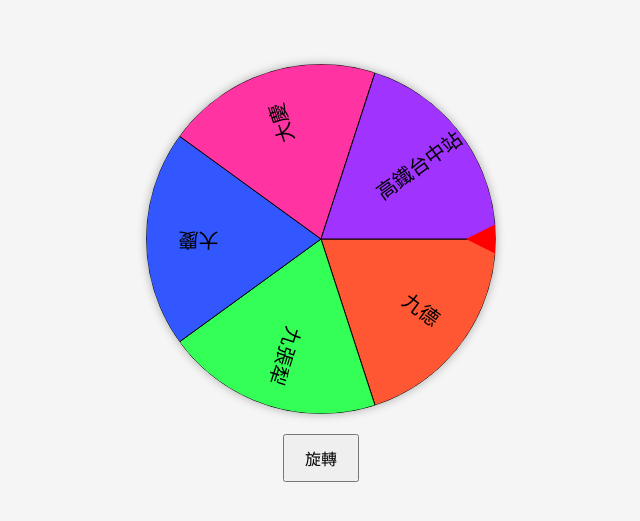
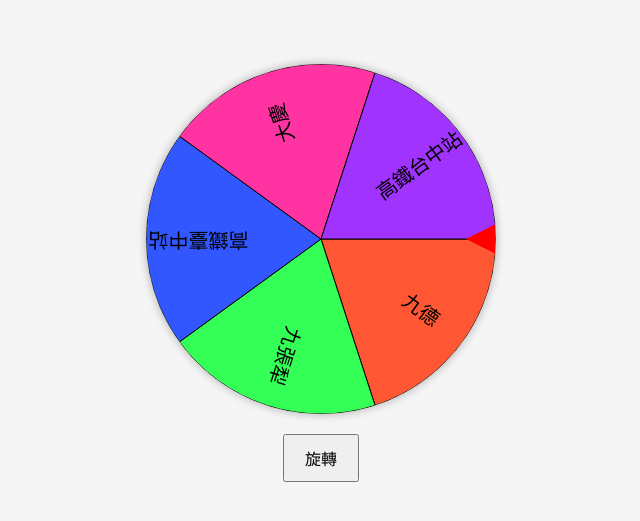
Before and after one commit to 3lighthouse/fenglepark, a plain HTML site: page index.html in a window 1280 px wide. Shown: the part 135-656 px from the top of the page, without its empty margins (319-959 px from the left). Drawn offline with Linux system fonts and the light colour scheme.

Commit message:
Update index.html

```diff
--- a/index.html
+++ b/index.html
@@ -34,7 +34,7 @@
         const canvas = document.getElementById("wheelCanvas");
         const ctx = canvas.getContext("2d");
 
-        let sectors = ["九德", "九張犁", "大慶", "大慶", "高鐵台中站"];
+        let sectors = ["九德", "九張犁", "高鐵臺中站", "大慶", "高鐵台中站"];
         const numSectors = sectors.length;
         const colors = ["#FF5733", "#33FF57", "#3357FF", "#FF33A1", "#A133FF", "#FFD700"];
 
```
